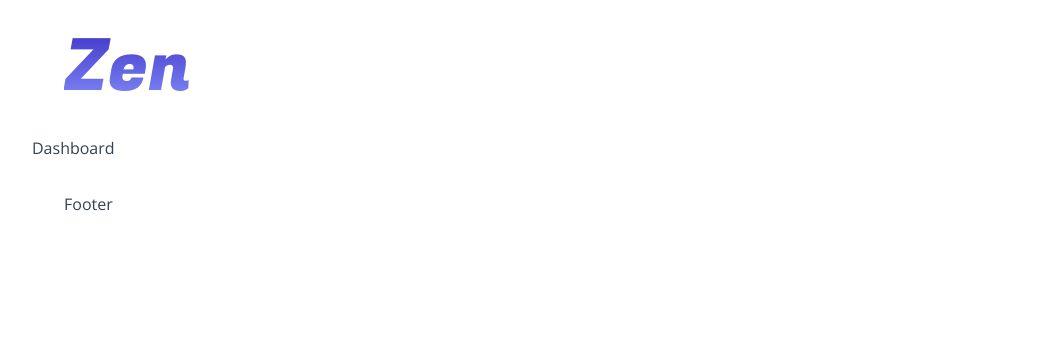
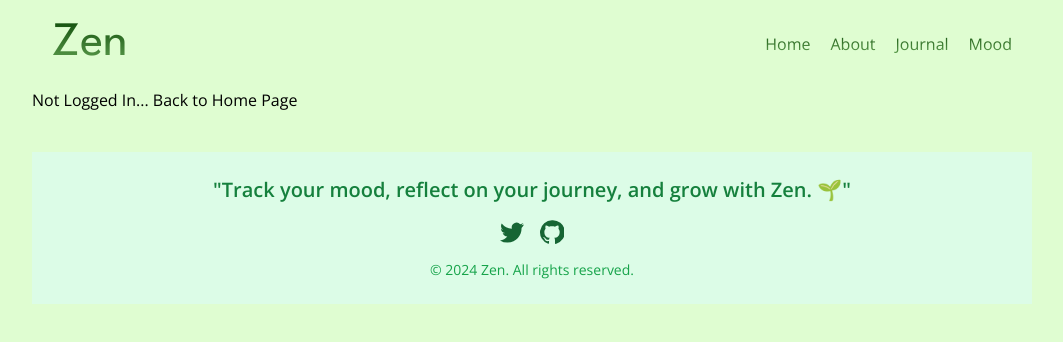
Before and after one commit to shwejan005/mood-tracker, a Next.js app: page /dashboard in a window 1280 px wide. Shown: the top 342 px of the page, without its empty margins (108-1171 px from the left). Built offline with nearby package versions, Linux system fonts and the light colour scheme; no server answers.

Commit message:
Landing Page

```diff
--- a/app/dashboard/page.js
+++ b/app/dashboard/page.js
@@ -1,10 +1,30 @@
+import { UserButton } from '@clerk/nextjs';
+import { auth } from '@clerk/nextjs/server'; // Correct import for server-side authentication
+import Link from 'next/link';
+
 export const metadata = {
   title: "ZEN ⋅ Dashboard"
+};
+
+export default async function Dashboard() {
+  const { userId } = await auth();
+
+  if (!userId) {
+    // If the user is not logged in, show the link to go back to the home page
+    return (
+      <div>
+        <Link href="/">
+          Not Logged In... Back to Home Page
+        </Link>
+      </div>
+    );
+  }
+
+  // If the user is logged in, render the dashboard content
+  return (
+    <div>
+      {/* Render the dashboard content here */}
+      <UserButton />
+    </div>
+  );
 }
-export default function Dashboard(){
-  return(
-    <div>
-      Dashboard
-    </div>
-  )
-}
--- a/app/globals.css
+++ b/app/globals.css
@@ -3,7 +3,7 @@
 @tailwind utilities;
 
 .textGradient{
-  background:  -webkit-linear-gradient(#4338ca,#818cf8);
+  background:  -webkit-linear-gradient(#114e0b,#66a756);
   -webkit-background-clip: text;
   -webkit-text-fill-color: transparent;
 }
--- a/app/layout.js
+++ b/app/layout.js
@@ -1,7 +1,14 @@
-import { Geist, Geist_Mono, Fugaz_One, Open_Sans } from "next/font/google"; // Import Fugaz_One
+import { Geist, Geist_Mono, Fugaz_One, Open_Sans, League_Spartan } from "next/font/google"; // Import Fugaz_One
 import "./globals.css";
+import Header from "@/components/Header";
+import Footer from "@/components/Footer";
+import { ClerkProvider } from "@clerk/nextjs";
 
 const openSans = Open_Sans({
+  subsets: ["latin"]
+})
+
+const leagueSpartan = League_Spartan({
   subsets: ["latin"]
 })
 
@@ -26,28 +33,17 @@ export const metadata = {
 };
 
 export default function RootLayout({ children }) {
-  const header = (
-    <header className="p-4 sm:p-8 flex items-center justify-between gap-4">
-      <h1 className={`${fugaz.className}  text-5xl md:text-6xl lg:text-7xl textGradient`}>
-        Zen
-      </h1>
-    </header>
-  );
-
-  const footer =
-    <footer className="p-4 sm:p-8">
-      Footer
-    </footer>;
-
   return (
+    <ClerkProvider>
       <html lang="en">
         <body
-        className={`${openSans.className} text-slate-700 antialiased w-full max-w-[1000px] mx-auto text-sm sm:text-base min-h-screen flex flex-col`}
+          className={`${openSans.className} bg-[#dffdd1] text-black antialiased w-full max-w-[1000px] mx-auto text-sm sm:text-base min-h-screen flex flex-col`}
         >
-        {header}
+          <Header />
           {children}
-        {footer}
+          <Footer />
         </body>
       </html>
+    </ClerkProvider>
   );
 }
--- /dev/null
+++ b/components/Button.jsx
@@ -0,0 +1,23 @@
+import { League_Spartan } from 'next/font/google';
+import React from 'react';
+
+const leagueSpartan = League_Spartan({
+  subsets: ['latin'],
+});
+
+function Button({ text, dark }) {
+  return (
+    <button
+      className={`border-2 border-solid overflow-hidden duration-300 rounded-full
+        ${dark ?
+          'text-white bg-green-800 hover:bg-green-700 hover:text-green-100 hover:border-green-700' :
+          'text-green-700 bg-white border-green-700 hover:bg-green-100 hover:border-green-600 hover:text-green-700'}`}
+    >
+      <p className={`${leagueSpartan.className} px-6 sm:px-10 whitespace-nowrap py-2 sm:py-3`}>
+        {text}
+      </p>
+    </button>
+  );
+}
+
+export default Button;
--- /dev/null
+++ b/components/Footer.jsx
@@ -0,0 +1,50 @@
+function Footer() {
+  return (
+    <footer className="bg-green-100 text-green-700 py-6 mt-10">
+      <div className="container mx-auto flex flex-col items-center space-y-4">
+        <p className="text-xl font-semibold">
+          "Track your mood, reflect on your journey, and grow with Zen. 🌱"
+        </p>
+        <div className="flex space-x-4">
+          <a
+            href="https://twitter.com"
+            target="_blank"
+            rel="noopener noreferrer"
+            className="text-green-800 hover:text-green-600 transition"
+            aria-label="Twitter"
+          >
+            <svg
+              xmlns="http://www.w3.org/2000/svg"
+              className="w-6 h-6"
+              fill="currentColor"
+              viewBox="0 0 24 24"
+            >
+              <path d="M24 4.557a9.93 9.93 0 0 1-2.825.775A4.932 4.932 0 0 0 23.337 3a9.864 9.864 0 0 1-3.127 1.195 4.918 4.918 0 0 0-8.384 4.482 13.944 13.944 0 0 1-10.125-5.134 4.822 4.822 0 0 0-.666 2.475c0 1.71.87 3.215 2.188 4.099A4.904 4.904 0 0 1 .96 8.136v.061a4.923 4.923 0 0 0 3.946 4.827 4.902 4.902 0 0 1-2.212.084 4.93 4.93 0 0 0 4.604 3.419A9.867 9.867 0 0 1 0 20.407a13.9 13.9 0 0 0 7.548 2.209c9.057 0 14.01-7.506 14.01-14.01 0-.213-.005-.425-.014-.637A10.025 10.025 0 0 0 24 4.557z" />
+            </svg>
+          </a>
+          <a
+            href="https://github.com"
+            target="_blank"
+            rel="noopener noreferrer"
+            className="text-green-800 hover:text-green-600 transition"
+            aria-label="GitHub"
+          >
+            <svg
+              xmlns="http://www.w3.org/2000/svg"
+              className="w-6 h-6"
+              fill="currentColor"
+              viewBox="0 0 24 24"
+            >
+              <path d="M12 .297a12.014 12.014 0 0 0-3.797 23.403c.6.11.82-.258.82-.576v-2.014c-3.338.726-4.043-1.413-4.043-1.413-.546-1.387-1.334-1.756-1.334-1.756-1.091-.745.082-.729.082-.729 1.206.084 1.838 1.236 1.838 1.236 1.071 1.831 2.809 1.303 3.496.997.107-.774.418-1.304.762-1.604-2.665-.3-5.467-1.332-5.467-5.93 0-1.309.467-2.381 1.235-3.221-.125-.303-.536-1.522.118-3.176 0 0 1.007-.323 3.3 1.23.957-.266 1.98-.399 3-.404 1.02.005 2.043.138 3 .404 2.291-1.553 3.3-1.23 3.3-1.23.655 1.654.244 2.873.118 3.176.768.84 1.235 1.912 1.235 3.221 0 4.61-2.807 5.625-5.48 5.92.43.372.813 1.103.813 2.222v3.293c0 .322.216.694.826.576A12.014 12.014 0 0 0 12 .297z" />
+            </svg>
+          </a>
+        </div>
+        <p className="text-sm text-green-600">
+          &copy; {new Date().getFullYear()} Zen. All rights reserved.
+        </p>
+      </div>
+    </footer>
+  );
+}
+
+export default Footer;
--- /dev/null
+++ b/components/Header.jsx
@@ -0,0 +1,35 @@
+import { League_Spartan } from 'next/font/google';
+import Link from 'next/link';
+import React from 'react';
+
+const leagueSpartan = League_Spartan({
+  subsets: ['latin'],
+});
+
+function Header() {
+  return (
+    <header className="flex items-center justify-between p-5">
+      <h1 className={`${leagueSpartan.className} text-5xl md:text-5xl lg:text-5xl textGradient`}>
+        Zen
+      </h1>
+      <nav className='textGradient text-md'>
+        <ul className="flex space-x-5">
+          <li>
+            <Link href="/">Home</Link>
+          </li>
+          <li>
+            <Link href="/about">About</Link>
+          </li>
+          <li>
+            <Link href="/journal">Journal</Link>
+          </li>
+          <li>
+            <Link href="/mood">Mood</Link>
+          </li>
+        </ul>
+      </nav>
+    </header>
+  );
+}
+
+export default Header;
--- a/components/Hero.jsx
+++ b/components/Hero.jsx
@@ -1,21 +1,44 @@
 import React from 'react';
-import { Fugaz_One } from 'next/font/google';
+import { Fugaz_One, League_Spartan } from 'next/font/google';
+import { SignInButton, SignUpButton } from '@clerk/nextjs';
+import Button from './Button'; // Your custom Button component
 
 const fugaz = Fugaz_One({
-  subsets: ["latin"],
-  weight: ["400"],
+  subsets: ['latin'],
+  weight: ['400'],
+});
+
+const leagueSpartan = League_Spartan({
+  subsets: ['latin'],
 });
 
 function Hero() {
   return (
     <div className="py-4 md:py-12 flex flex-col gap-4 sm:gap-8">
       <h1
-        className={`${fugaz.className} font-bold text-5xl md:text-7xl sm:text-6xl text-center py-10`}
+        className={`${leagueSpartan.className} font-bold text-5xl md:text-7xl lg:text-6xl text-center py-10`}
       >
-        <span className="textGradient">Zen</span> helps you track your mood{" "}
-        <span className="textGradient">daily</span> and improve it if needed
+        Helps you track your<span className="textGradient"> mood daily</span>
       </h1>
-      <p className='text-lg sm:text-xl md:text-2xl text-center font-semibold'>Create your mood record and track how you feel each day</p>
+      <p className="text-lg sm:text-xl md:text-2xl text-center font-semibold pb-5">
+        Create your mood record and track how you feel each day
+      </p>
+
+      <div className="grid grid-cols-2 gap-4 w-fit mx-auto">
+        {/* SignUpButton wrapped in your custom Button component */}
+        <div className="w-full">
+          <SignUpButton aschild='true'>
+            <Button text="Sign Up" />
+          </SignUpButton>
+        </div>
+
+        {/* SignInButton wrapped in your custom Button component */}
+        <div className="w-full">
+          <SignInButton aschild='true'>
+            <Button text="Log In" dark />
+          </SignInButton>
+        </div>
+      </div>
     </div>
   );
 }
--- /dev/null
+++ b/lib/utils.js
@@ -0,0 +1,6 @@
+import { clsx } from "clsx";
+import { twMerge } from "tailwind-merge"
+
+export function cn(...inputs) {
+  return twMerge(clsx(inputs));
+}
--- a/tailwind.config.mjs
+++ b/tailwind.config.mjs
@@ -1,17 +1,61 @@
 /** @type {import('tailwindcss').Config} */
 export default {
-  content: [
+    darkMode: ["class"],
+    content: [
     "./pages/**/*.{js,ts,jsx,tsx,mdx}",
     "./components/**/*.{js,ts,jsx,tsx,mdx}",
     "./app/**/*.{js,ts,jsx,tsx,mdx}",
   ],
   theme: {
-    extend: {
-      colors: {
-        background: "var(--background)",
-        foreground: "var(--foreground)",
-      },
-    },
+  	extend: {
+  		colors: {
+  			background: 'hsl(var(--background))',
+  			foreground: 'hsl(var(--foreground))',
+  			card: {
+  				DEFAULT: 'hsl(var(--card))',
+  				foreground: 'hsl(var(--card-foreground))'
+  			},
+  			popover: {
+  				DEFAULT: 'hsl(var(--popover))',
+  				foreground: 'hsl(var(--popover-foreground))'
+  			},
+  			primary: {
+  				DEFAULT: 'hsl(var(--primary))',
+  				foreground: 'hsl(var(--primary-foreground))'
+  			},
+  			secondary: {
+  				DEFAULT: 'hsl(var(--secondary))',
+  				foreground: 'hsl(var(--secondary-foreground))'
+  			},
+  			muted: {
+  				DEFAULT: 'hsl(var(--muted))',
+  				foreground: 'hsl(var(--muted-foreground))'
+  			},
+  			accent: {
+  				DEFAULT: 'hsl(var(--accent))',
+  				foreground: 'hsl(var(--accent-foreground))'
+  			},
+  			destructive: {
+  				DEFAULT: 'hsl(var(--destructive))',
+  				foreground: 'hsl(var(--destructive-foreground))'
+  			},
+  			border: 'hsl(var(--border))',
+  			input: 'hsl(var(--input))',
+  			ring: 'hsl(var(--ring))',
+  			chart: {
+  				'1': 'hsl(var(--chart-1))',
+  				'2': 'hsl(var(--chart-2))',
+  				'3': 'hsl(var(--chart-3))',
+  				'4': 'hsl(var(--chart-4))',
+  				'5': 'hsl(var(--chart-5))'
+  			}
+  		},
+  		borderRadius: {
+  			lg: 'var(--radius)',
+  			md: 'calc(var(--radius) - 2px)',
+  			sm: 'calc(var(--radius) - 4px)'
+  		}
+  	}
   },
-  plugins: [],
+  plugins: [require("tailwindcss-animate")],
 };
```
Also changed, not shown: middleware.js (added, +12 -0 lines), package.json (+12 -4 lines), components.json (added), 1 other file (tests, documents, lock files or other folders). Lines whose indentation alone changed are shown as unchanged.
